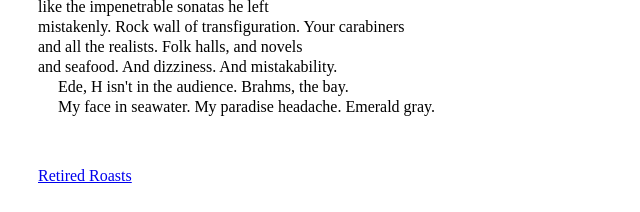
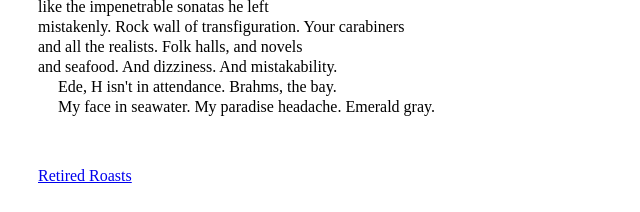
Before and after one commit to roast-archive/roast-archive.github.io, a plain HTML site: page index.html in a window 1280 px wide. Shown: the part 1223-1435 px from the top of the page, 0-640 px from the left. Drawn offline with Linux system fonts and the light colour scheme.

Commit message:
audience->attendance

```diff
--- a/index.html
+++ b/index.html
@@ -105,7 +105,7 @@
 			and seafood. And dizziness. And mistakability.
 	  	</p>
 	  	<p class="roast_line ind1">
-			Ede, H isn't in the audience. Brahms, the bay.
+			Ede, H isn't in attendance. Brahms, the bay.
 	  	</p>
 	  	<p class="roast_line ind1">
 			My face in seawater. My paradise headache. Emerald gray.
```
